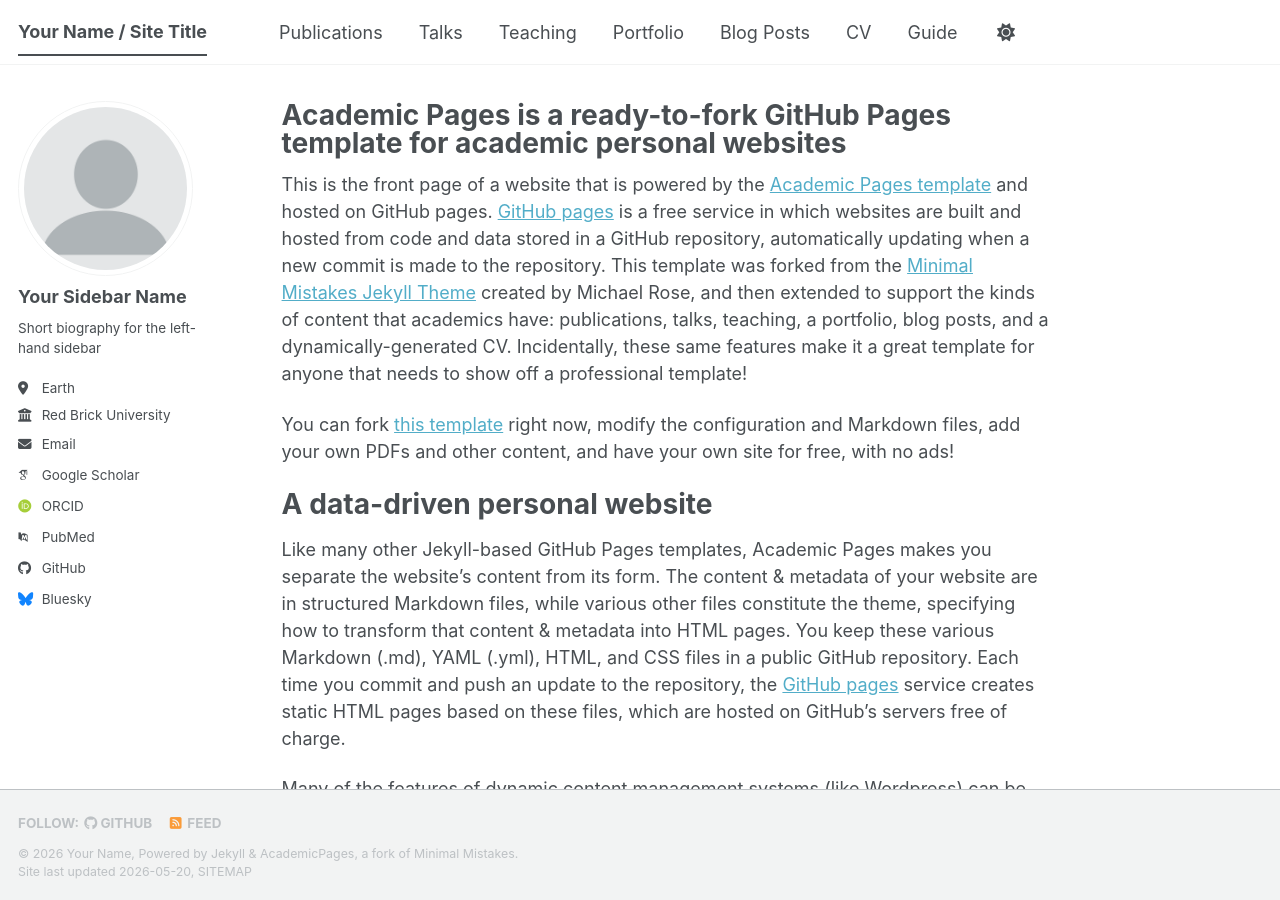
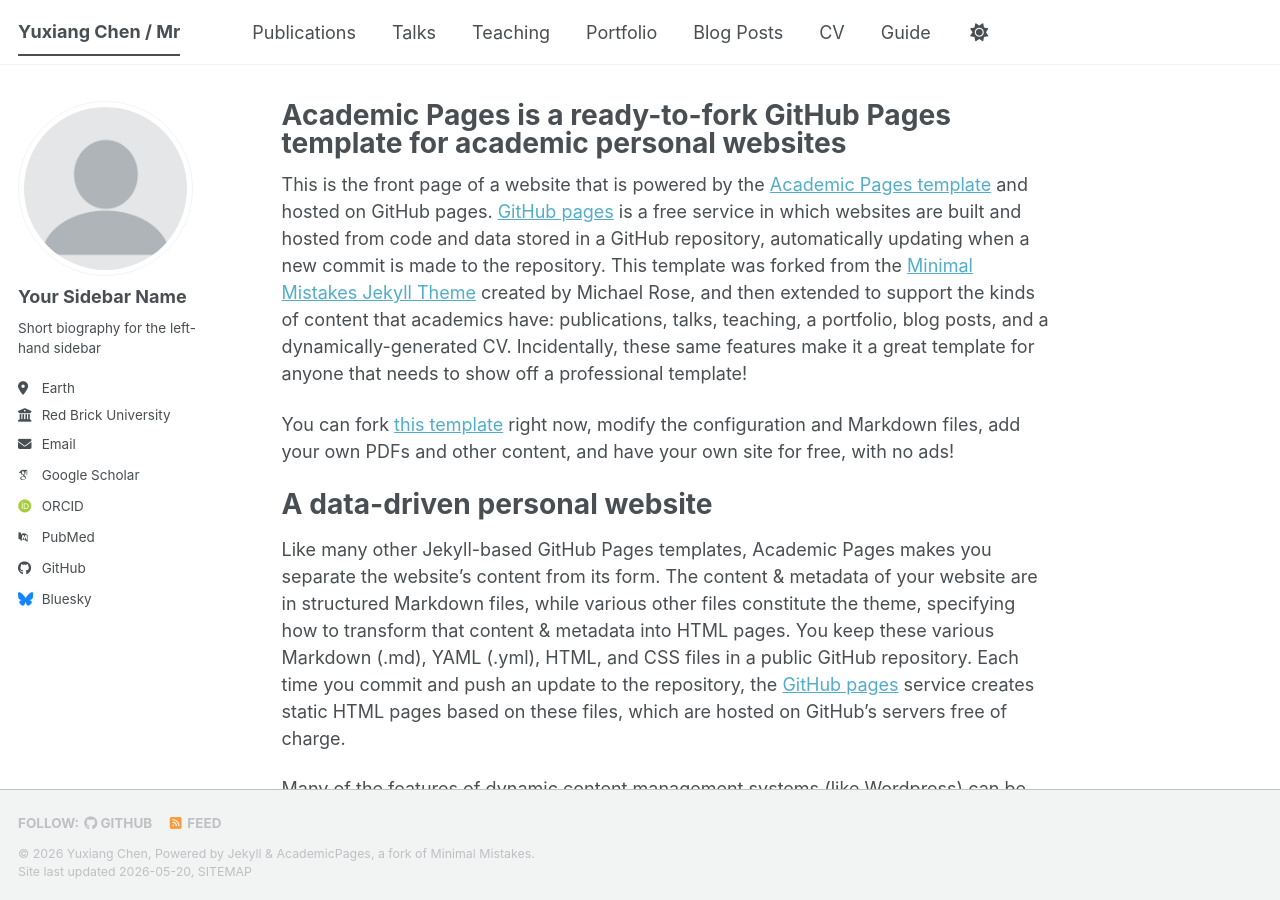
Before and after one commit to ancientswordgod/ancientswordgod.github.io, a Jekyll site: the page built from _pages/about.md, in a window 1280 px wide and 900 px high. Built offline with Jekyll 4.4.1, drawn with Linux system fonts in a browser that asks for light colours; some web fonts are replaced; a script bundle is joined from its source files by our own code; library files that are not in the unit come from our copies.

Commit message:
update homepage

```diff
--- a/Gemfile
+++ b/Gemfile
@@ -11,3 +11,8 @@ end
 
 gem 'github-pages'
 gem 'connection_pool', '2.5.0'
+gem "csv"
+gem "bigdecimal"
+gem "base64"
+gem "logger"
+gem "ostruct"
--- a/_config.yml
+++ b/_config.yml
@@ -9,14 +9,14 @@
 # Basic Site Settings
 locale                   : "en-US"
 site_theme               : "default" # The available themes options are "default", "air", "sunrise", "mint", "dirt" and "contrast"
-title                    : "Your Name / Site Title"
+title                    : "Yuxiang Chen / Mr"
 title_separator          : "-"
-name                     : &name "Your Name"
-description              : &description "Your Name's academic portfolio"   # Update this with a general description of your site, this is the default if not overridden by a page
-url                      : https://academicpages.github.io # The base hostname & protocol for your site e.g. "https://[your GitHub username].github.io",
+name                     : &name "Yuxiang Chen"
+description              : &description "personal description"   # Update this with a general description of your site, this is the default if not overridden by a page
+url                      : https://yuxiangc.github.io # The base hostname & protocol for your site e.g. "https://[your GitHub username].github.io",
                                                            # or if you already have some other page hosted on Github then use "https://[your GitHub username].github.io/[Your Repo Name]"
 baseurl                  : "" # the subpath of your site, e.g. "/blog"
-repository               : "academicpages/academicpages.github.io"
+repository               : "yuxiangc/yuxiangc.github.io"
 
 # Site Author - The following control what appear as part of the author content on the side bar.
 #               If a field is blank the icon and link will not appear, otherwise it will be shown.
```
